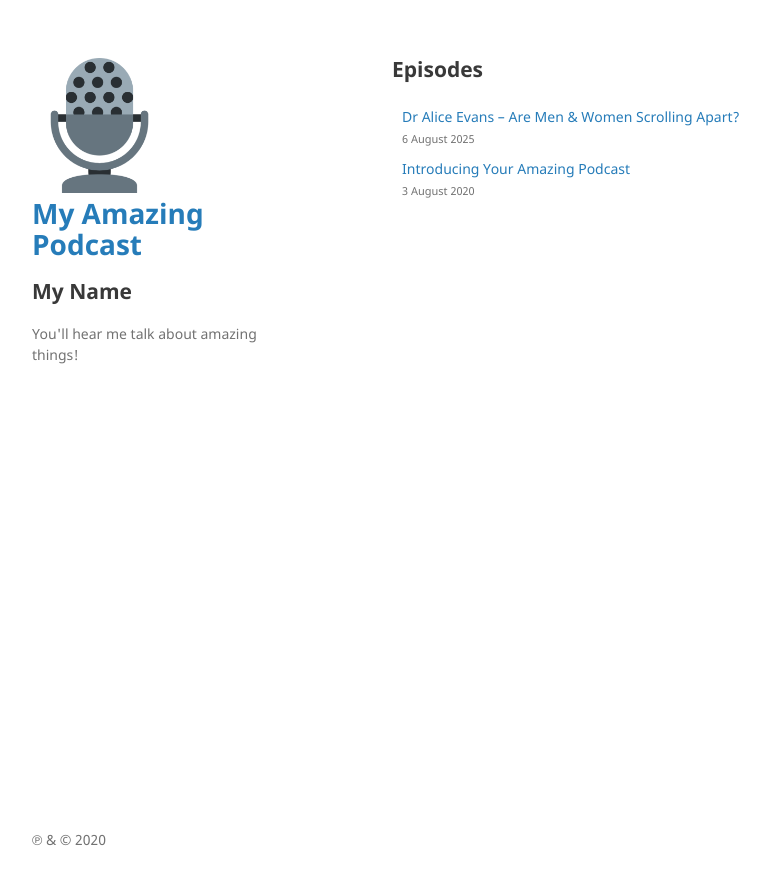
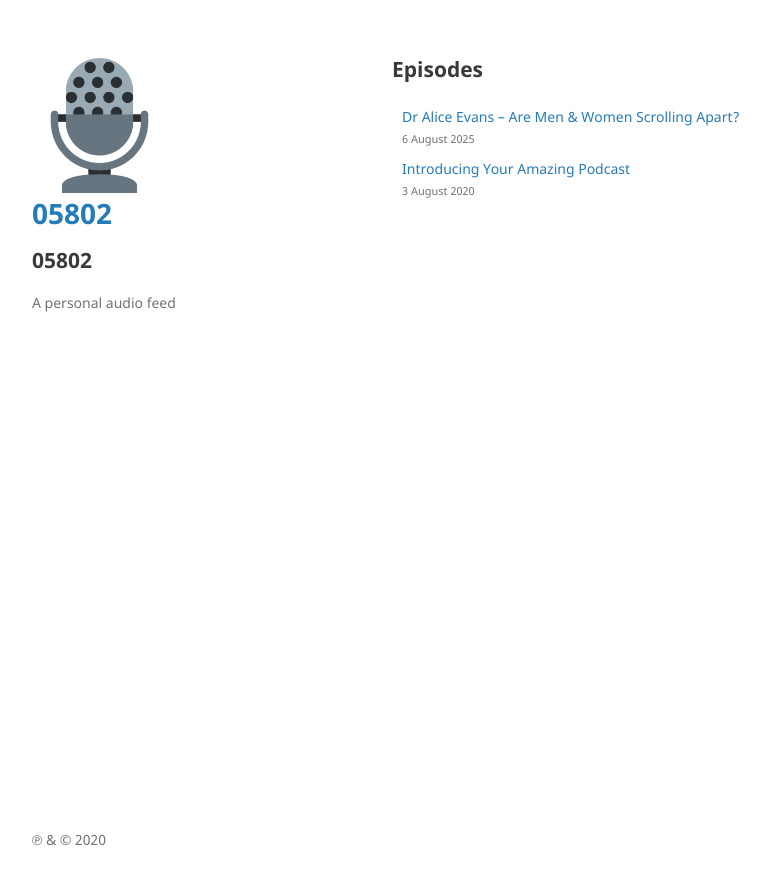
Before and after one commit to 05802/rss_audio, a Jekyll site: the page built from index.md, in a window 1280 px wide. Shown: the top 885 px of the page, without its empty margins (178-948 px from the left). Built offline with Jekyll 4.4.1, drawn with Linux system fonts in a browser that asks for light colours.

Commit message:
Update _config.yml

```diff
--- a/_config.yml
+++ b/_config.yml
@@ -1,6 +1,6 @@
-title: My Amazing Podcast
-description: You'll hear me talk about amazing things!
-author: My Name
+title: 05802
+description: A personal audio feed
+author: 05802
 email: my@email.com
 lang: en-us
 copyright: "&#x2117; &amp; &#xA9; 2020"
```
